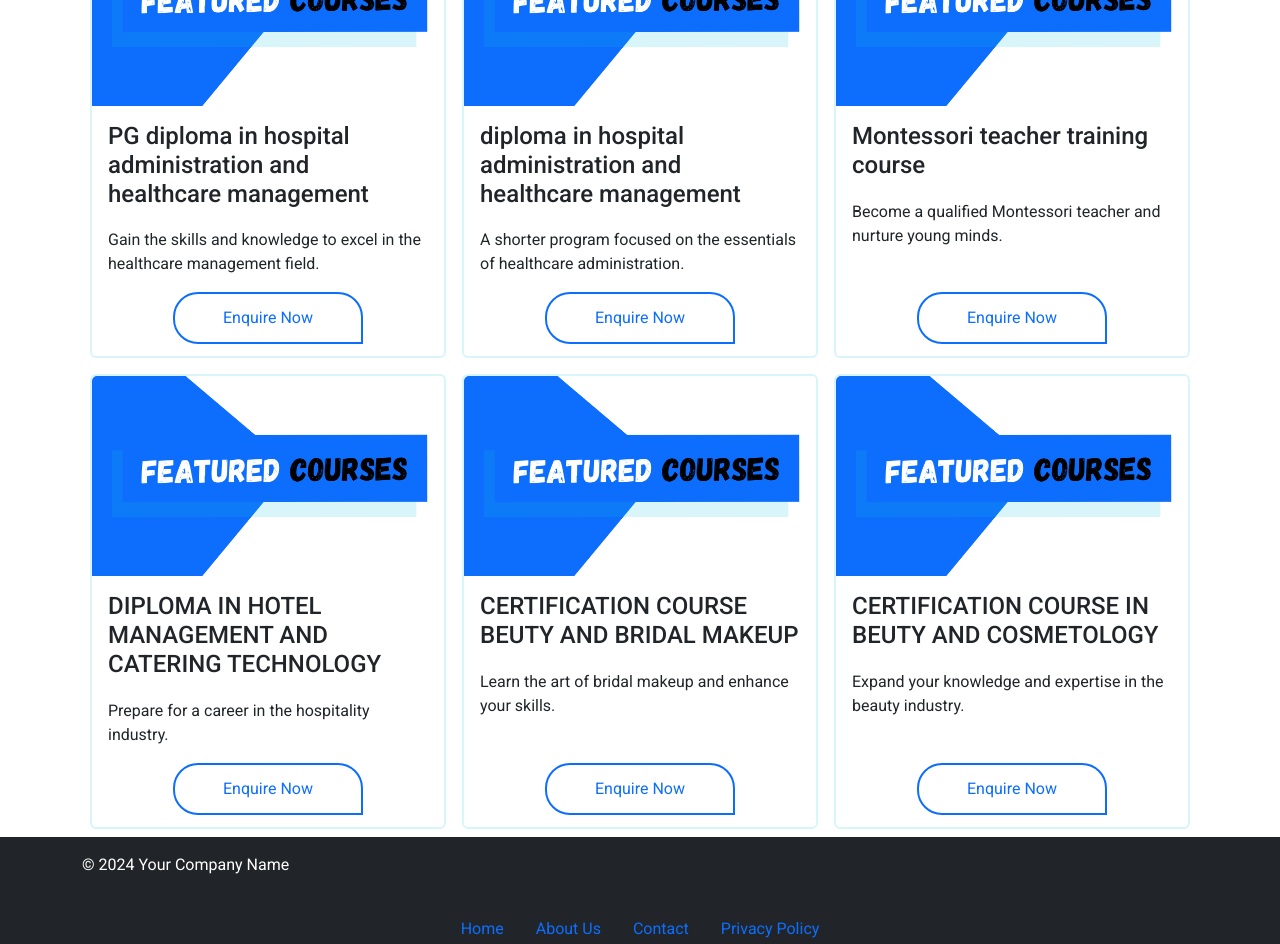
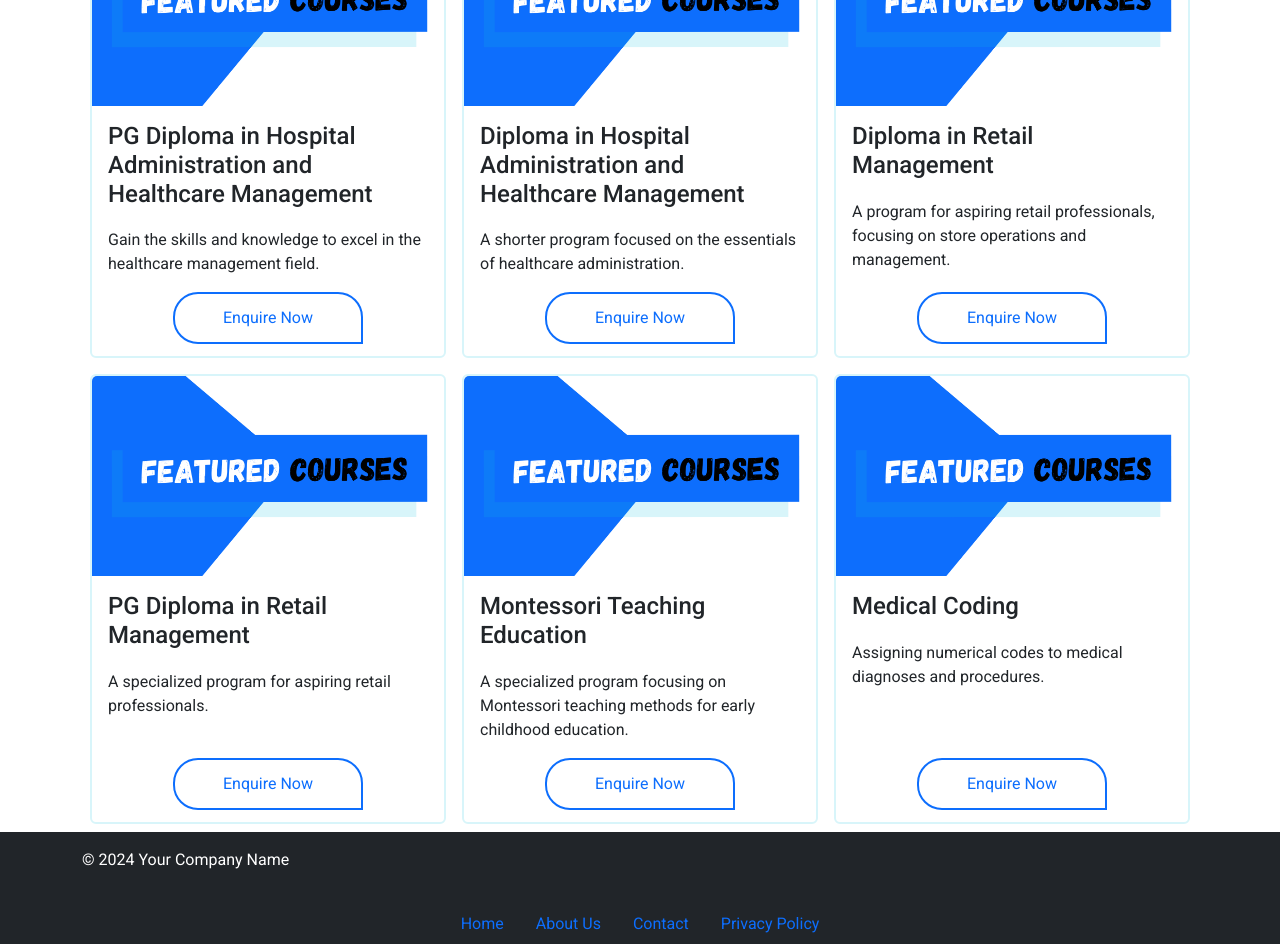
Before and after one commit to RameesV/Emory-Calicut, a React (Create React App) app: page /emory in a window 1280 px wide. Shown: the part 1900-2844 px from the top of the page. Built offline with nearby package versions, Linux system fonts and the light colour scheme.

Commit message:
Emory course data updated

```diff
--- a/src/components/Pages/EmoryPage.js
+++ b/src/components/Pages/EmoryPage.js
@@ -70,44 +70,44 @@ function EmoryPage() {
 
     const coursesData = [
         {
-            "title": "PG diploma in hospital administration and healthcare management",
+            "title": "PG Diploma in Hospital Administration and Healthcare Management",
             "description": "Gain the skills and knowledge to excel in the healthcare management field.",
-            "pageLink": "/about",
+            "pageLink": "https://wa.me/+917306058474?text=Hey, I would like to know more about the course ( PG Diploma in Hospital Administration and Healthcare Management )",
             "src": featuredImage,
             "buttonName": "Enquire Now"
         },
         {
-            "title": "diploma in hospital administration and healthcare management",
+            "title": "Diploma in Hospital Administration and Healthcare Management",
             "description": "A shorter program focused on the essentials of healthcare administration.",
-            "pageLink": "/about",
+            "pageLink": "https://wa.me/+917306058474?text=Hey, I would like to know more about the course ( Diploma in Hospital Administration and Healthcare Management )",
             "src": featuredImage,
             "buttonName": "Enquire Now"
         },
         {
-            "title": "Montessori teacher training course",
-            "description": "Become a qualified Montessori teacher and nurture young minds.",
-            "pageLink": "/about",
+            "title": "Diploma in Retail Management",
+            "description": "A program for aspiring retail professionals, focusing on store operations and management.",
+            "pageLink": "https://wa.me/+917306058474?text=Hey, I would like to know more about the course ( Diploma in Retail Management)",
             "src": featuredImage,
             "buttonName": "Enquire Now"
         },
         {
-            "title": "DIPLOMA IN HOTEL MANAGEMENT AND CATERING TECHNOLOGY",
-            "description": "Prepare for a career in the hospitality industry.",
-            "pageLink": "/about",
+            "title": "PG Diploma in Retail Management",
+            "description": "A specialized program for aspiring retail professionals.",
+            "pageLink": "https://wa.me/+917306058474?text=Hey, I would like to know more about the course ( PG Diploma in Retail Management )",
             "src": featuredImage,
             "buttonName": "Enquire Now"
         },
         {
-            "title": "CERTIFICATION COURSE BEUTY AND BRIDAL MAKEUP",
-            "description": "Learn the art of bridal makeup and enhance your skills.",
-            "pageLink": "/about",
+            "title": "Montessori Teaching Education",
+            "description": "A specialized program focusing on Montessori teaching methods for early childhood education.",
+            "pageLink": "https://wa.me/+917306058474?text=Hey, I would like to know more about the course ( Montessori Teaching Education )",
             "src": featuredImage,
             "buttonName": "Enquire Now"
         },
         {
-            "title": "CERTIFICATION COURSE IN BEUTY AND COSMETOLOGY",
-            "description": "Expand your knowledge and expertise in the beauty industry.",
-            "pageLink": "/about",
+            "title": "Medical Coding",
+            "description": "Assigning numerical codes to medical diagnoses and procedures.",
+            "pageLink": "https://wa.me/+917306058474?text=Hey, I would like to know more about the course ( Medical Coding )",
             "src": featuredImage,
             "buttonName": "Enquire Now"
         }
```
